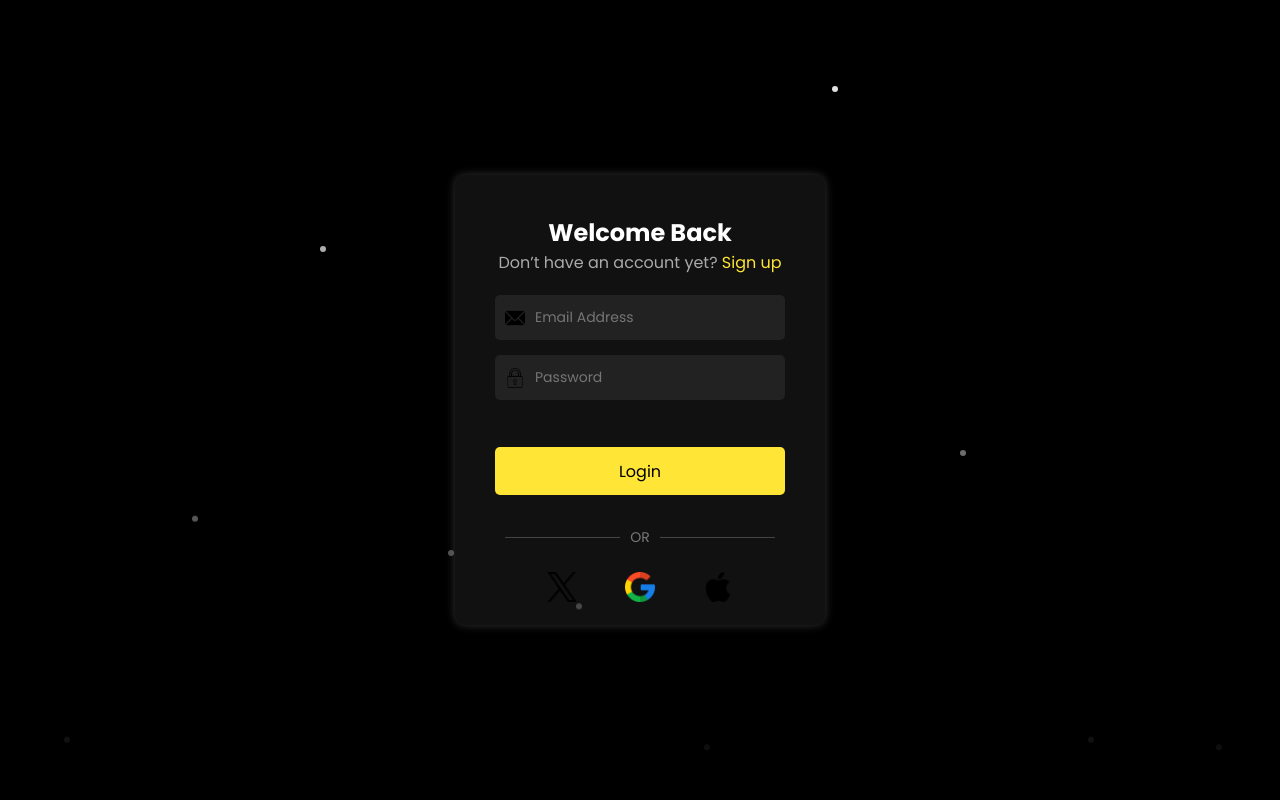
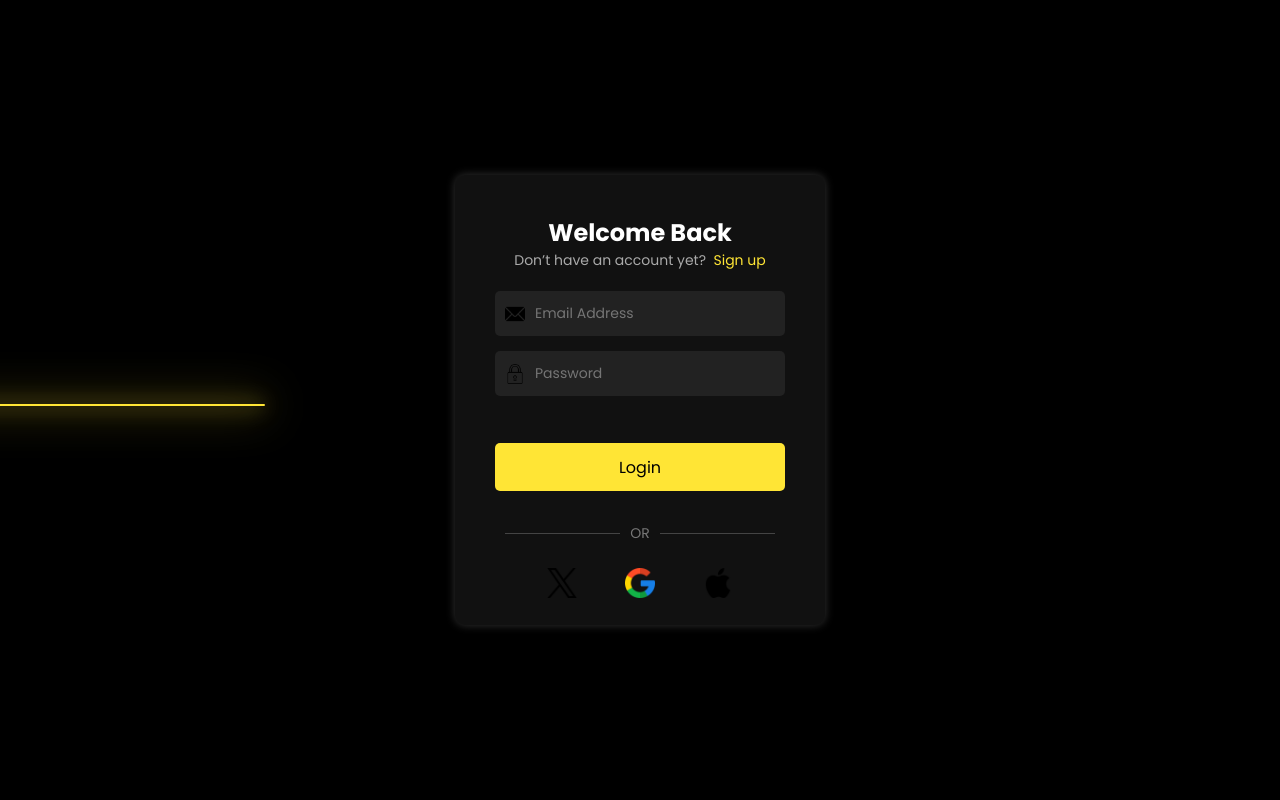
Before and after one commit to tabishfarhan7/ColabX, a PHP site: page /login.html in a window 1280 px wide. Run offline with PHP 8.4, Linux system fonts and the light colour scheme; some libraries are stand-ins or nearby versions.

Commit message:
updated login css

```diff
--- a/login.css
+++ b/login.css
@@ -43,9 +43,11 @@ h2 {
 p {
     color: #aaa;
     margin-bottom: 20px;
+    font-size: 14px;
 }
 
 .signup-link {
+    /* gap: 15px; */
     color: #FFE535;
     text-decoration: none;
 }
@@ -255,3 +257,73 @@ p {
 .snow-container span:nth-child(8) { left: 75%; animation-duration: 8s; animation-delay: 2s; }
 .snow-container span:nth-child(9) { left: 85%; animation-duration: 6s; animation-delay: 1s; }
 .snow-container span:nth-child(10) { left: 95%; animation-duration: 7s; animation-delay: 0s; }
+
+.glowing-lines-container {
+    position: fixed;
+    top: 0;
+    left: 0;
+    width: 100%;
+    height: 100vh;
+    pointer-events: none;
+    z-index: -1;
+}
+
+.glowing-line {
+    position: absolute;
+    width: 100%;
+    filter: drop-shadow(0 0 10px #FFE535) drop-shadow(0 0 20px #FFE535);
+    animation: glow 1.5s infinite alternate ease-in-out;
+}
+
+@keyframes glow {
+    0% {
+        filter: drop-shadow(0 0 5px #FFE535) drop-shadow(0 0 10px #FFE535);
+    }
+    100% {
+        filter: drop-shadow(0 0 15px #FFE535) drop-shadow(0 0 30px #FFE535);
+    }
+}
+
+/* Animation for Moving Effect */
+.line1 {
+    top: 10%;
+    left: -100%;
+    animation: moveLine1 3s infinite alternate ease-in-out;
+}
+
+.line2 {
+    top: 30%;
+    left: 100%;
+    animation: moveLine2 3.5s infinite alternate ease-in-out;
+}
+
+.line3 {
+    top: 50%;
+    left: -100%;
+    animation: moveLine3 4s infinite alternate ease-in-out;
+}
+.line4 {
+    top: 70%;
+    left: 100%;
+    animation: moveLine3 3.5s infinite alternate ease-in-out;
+}
+.line5 {
+    top: 90%;
+    left: -100%;
+    animation: moveLine3 3s infinite alternate ease-in-out;
+}
+
+@keyframes moveLine1 {
+    0% { left: -100%; }
+    100% { left: 100%; }
+}
+
+@keyframes moveLine2 {
+    0% { left: 100%; }
+    100% { left: -100%; }
+}
+
+@keyframes moveLine3 {
+    0% { left: -100%; }
+    100% { left: 100%; }
+}
--- a/login.html
+++ b/login.html
@@ -20,7 +20,7 @@
     <div class="login-container">
         <div class="login-box">
             <h2>Welcome Back</h2>
-            <p>Don’t have an account yet? <a href="#" class="signup-link">Sign up</a></p>
+            <p>Don’t have an account yet? <a href="#" class="signup-link"> &nbspSign up</a></p>
 
             <div class="input-box">
                 <img src="assets/email.png" alt="Email Icon" class="icon">
@@ -49,7 +49,7 @@
         </div>
     </div>
 
-    <div class="snow-container">
+    <!-- <div class="snow-container">
         <span></span>
         <span></span>
         <span></span>
@@ -60,6 +60,23 @@
         <span></span>
         <span></span>
         <span></span>
+    </div> -->
+    <div class="glowing-lines-container">
+        <svg class="glowing-line line1" width="100%" height="10" viewBox="0 0 500 10" xmlns="http://www.w3.org/2000/svg">
+            <line x1="0" y1="5" x2="500" y2="5" stroke="#FFE535" stroke-width="2" stroke-linecap="round"/>
+        </svg>
+        <svg class="glowing-line line2" width="100%" height="10" viewBox="0 0 500 10" xmlns="http://www.w3.org/2000/svg">
+            <line x1="0" y1="5" x2="500" y2="5" stroke="#FFE535" stroke-width="2" stroke-linecap="round"/>
+        </svg>
+        <svg class="glowing-line line3" width="100%" height="10" viewBox="0 0 500 10" xmlns="http://www.w3.org/2000/svg">
+            <line x1="0" y1="5" x2="500" y2="5" stroke="#FFE535" stroke-width="2" stroke-linecap="round"/>
+        </svg>
+        <svg class="glowing-line line4" width="100%" height="10" viewBox="0 0 500 10" xmlns="http://www.w3.org/2000/svg">
+            <line x1="0" y1="5" x2="500" y2="5" stroke="#FFE535" stroke-width="2" stroke-linecap="round"/>
+        </svg>
+        <svg class="glowing-line line5" width="100%" height="10" viewBox="0 0 500 10" xmlns="http://www.w3.org/2000/svg">
+            <line x1="0" y1="5" x2="500" y2="5" stroke="#FFE535" stroke-width="2" stroke-linecap="round"/>
+        </svg>
     </div>
 
     <script>
```
